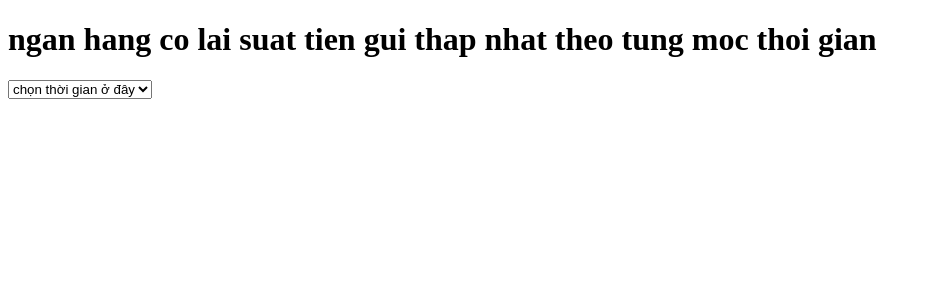
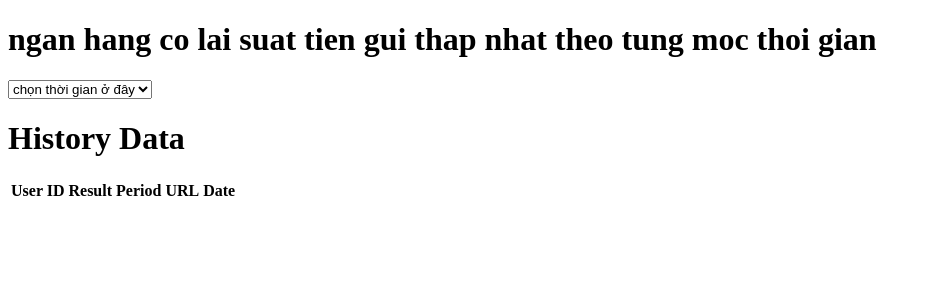
Before and after one commit to Thane-heckerman/interest, a Django app: page /Home/interest/ in a window 1280 px wide. Shown: the top 300 px of the page, without its empty margins (0-931 px from the left). Run offline with Django 4.2, Linux system fonts and the light colour scheme; the visitor is signed in with stand-in values (Sample User, id 1); lists and menus that the app fills with data are empty; parts of the project's set-up code (start-up, migrations or seed data) failed here and were passed over.

Commit message:
hiển thị lịch sử của từng user

```diff
--- a/Home/middleware.py
+++ b/Home/middleware.py
@@ -6,7 +6,7 @@ class SearchHistory:
         self.get_response = get_response
 
     def __call__(self, request):
-        ignore_urls = ['/Home/interest/', '/Home/logout/', '/Home/login/', '/Home/']
+        ignore_urls = ['/Home/interest/', '/Home/logout/', '/Home/login/', '/Home/', '/Home/history/']
         if request.user.is_authenticated and not request.path in ignore_urls and not request.path.startswith('/admin/') :
         # request.path not in ignored_urls:
             response = self.get_response(request)
--- a/Home/templates/home.html
+++ b/Home/templates/home.html
@@ -78,5 +78,26 @@
         };
     })
     </script>
+
+    <h1>History Data</h1>
+    <table>
+        <tr>
+            <th>User ID</th>
+            <th>Result</th>
+            <th>Period</th>
+            <th>URL</th>
+            <th>Date</th>
+        </tr>
+        {% for item in data %}
+            <tr>
+                <td>{{ item.user_id }}</td>
+                <td>{{ item.result }}</td>
+                <td>{{ item.period }}</td>
+                <td>{{ item.url }}</td>
+                <td>{{ item.date }}</td>
+            </tr>
+        {% endfor %}
+
+    </table>
 </body>
 </html>
--- /dev/null
+++ b/Home/test.py
@@ -0,0 +1,5 @@
+from .views import history
+from .models import History
+from .middleware import SearchHistory
+data = history()
+print(data)
--- a/Home/urls.py
+++ b/Home/urls.py
@@ -24,5 +24,6 @@ urlpatterns =  [
     path('lowest_12_month/', login_required(views.lowest13), name='12 months'),
     path('lowest_24_month/', login_required(views.lowest14), name='24 months'),
     path('lowest_36_month/', login_required(views.lowest15), name='36 months'),
+    path('history/', views.history, name='interest'),
 
 ]
--- a/Home/views.py
+++ b/Home/views.py
@@ -138,7 +138,7 @@ twenty_four_months = {'vcb': vcb_interest[5] , 'tcb': tcb_interest[2] , 'bidv':
 thirty_six_months = {'vcb': vcb_interest[5] , 'tcb': tcb_interest[2] , 'bidv': bidv_interest[4] , 'vietin': vietin_interest[10] }
 
 @login_required
-@SearchHistory
+
 def lowest1(request):
     lowest = min(below_one_month.items(), key=lambda x: x[1])
     res = str(lowest[0]) + ':' + ' ' + str(lowest[1])
@@ -146,100 +146,105 @@ def lowest1(request):
     return response
 
 @login_required
-@SearchHistory
+
 def lowest2(request):
     lowest = min(one_month.items(), key=lambda x: x[1])
     res = str(lowest[0]) + ':' + ' ' + str(lowest[1])
     response = HttpResponse(res)
     return response
 @login_required
-@SearchHistory
+
 def lowest3(request):
     lowest = min(two_months.items(), key=lambda x: x[1])
     res = str(lowest[0]) + ':' + ' ' + str(lowest[1])
     response = HttpResponse(res)
     return response
 @login_required
-@SearchHistory
+
 def lowest4(request):
     lowest = min(three_months.items(), key=lambda x: x[1])
     res = str(lowest[0]) + ':' + ' ' + str(lowest[1])
     response = HttpResponse(res)
     return response
 @login_required
-@SearchHistory
+
 def lowest5(request):
     lowest = min(four_months.items(), key=lambda x: x[1])
     res = str(lowest[0]) + ':' + ' ' + str(lowest[1])
     response = HttpResponse(res)
     return response
 @login_required
-@SearchHistory
+
 def lowest6(request):
     lowest = min(five_months.items(), key=lambda x: x[1])
     res = str(lowest[0]) + ':' + ' ' + str(lowest[1])
     response = HttpResponse(res)
     return response
 @login_required
-@SearchHistory
+
 def lowest7(request):
     lowest = min(six_months.items(), key=lambda x: x[1])
     res = str(lowest[0]) + ':' + ' ' + str(lowest[1])
     response = HttpResponse(res)
     return response
 @login_required
-@SearchHistory
+
 def lowest8(request):
     lowest = min(seven_months.items(), key=lambda x: x[1])
     res = str(lowest[0]) + ':' + ' ' + str(lowest[1])
     response = HttpResponse(res)
     return response
 @login_required
-@SearchHistory
+
 def lowest9(request):
     lowest = min(eight_months.items(), key=lambda x: x[1])
     res = str(lowest[0]) + ':' + ' ' + str(lowest[1])
     response = HttpResponse(res)
     return response
 @login_required
-@SearchHistory
+
 def lowest10(request):
     lowest = min(nine_months.items(), key=lambda x: x[1])
     res = str(lowest[0]) + ':' + ' ' + str(lowest[1])
     response = HttpResponse(res)
     return response
 @login_required
-@SearchHistory
+
 def lowest11(request):
     lowest = min(ten_months.items(), key=lambda x: x[1])
     res = str(lowest[0]) + ':' + ' ' + str(lowest[1])
     response = HttpResponse(res)
     return response
 @login_required
-@SearchHistory
+
 def lowest12(request):
     lowest = min(eleven_months.items(), key=lambda x: x[1])
     res = str(lowest[0]) + ':' + ' ' + str(lowest[1])
     response = HttpResponse(res)
     return response
 @login_required
-@SearchHistory
+
 def lowest13(request):
     lowest = min(twelve_months.items(), key=lambda x: x[1])
     res = str(lowest[0]) + ':' + ' ' + str(lowest[1])
     response = HttpResponse(res)
     return response
 @login_required
-@SearchHistory
+
 def lowest14(request):
     lowest = min(twenty_four_months.items(), key=lambda x: x[1])
     res = str(lowest[0]) + ':' + ' ' + str(lowest[1])
     response = HttpResponse(res)
     return response
 @login_required
-@SearchHistory
+
 def lowest15(request):
     lowest = min(thirty_six_months.items(), key=lambda x: x[1])
     res = str(lowest[0]) + ':' + ' ' + str(lowest[1])
     response = HttpResponse(res)
     return response
+
+def history(request):
+    user_id = request.user.id
+    data = History.objects.all().order_by('-id').filter(user_id = user_id)[:10]
+    return render(request, 'home.html', {'data':data})
```
Also changed, not shown: 1 other file.
